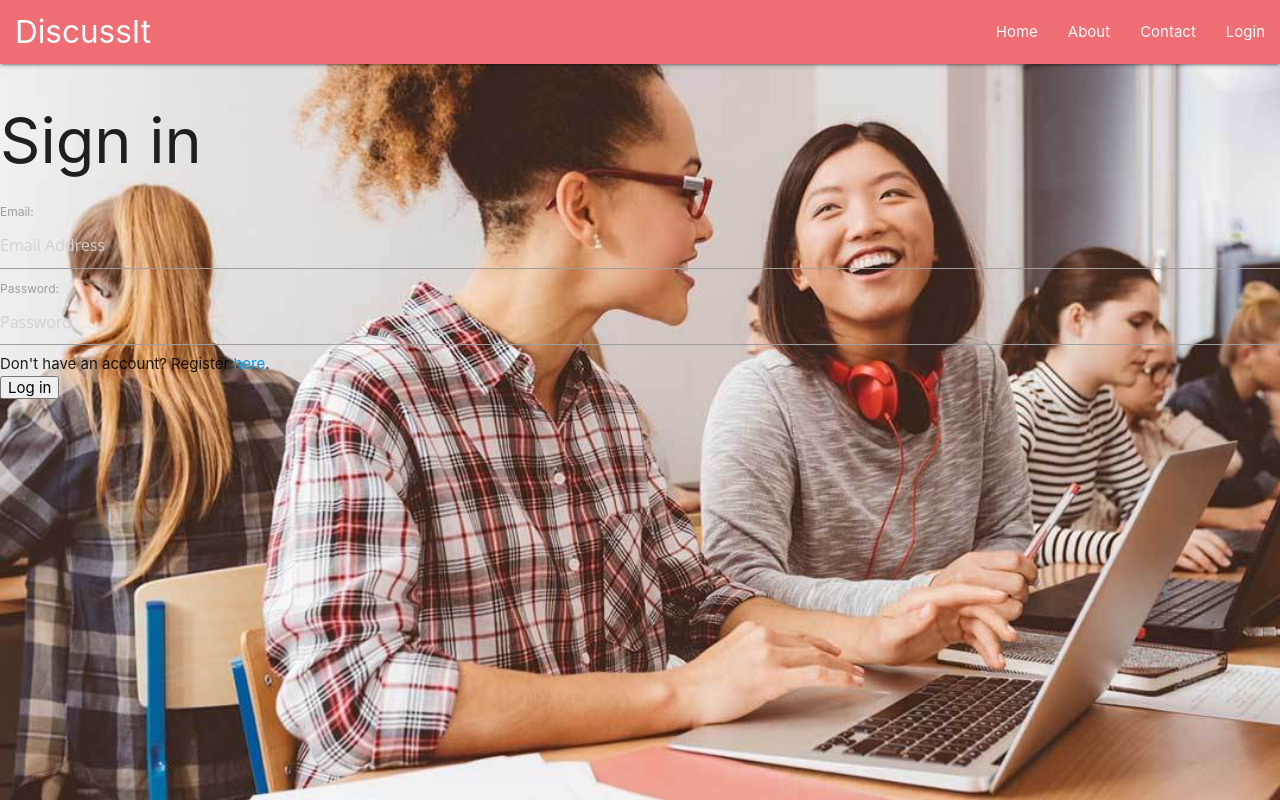
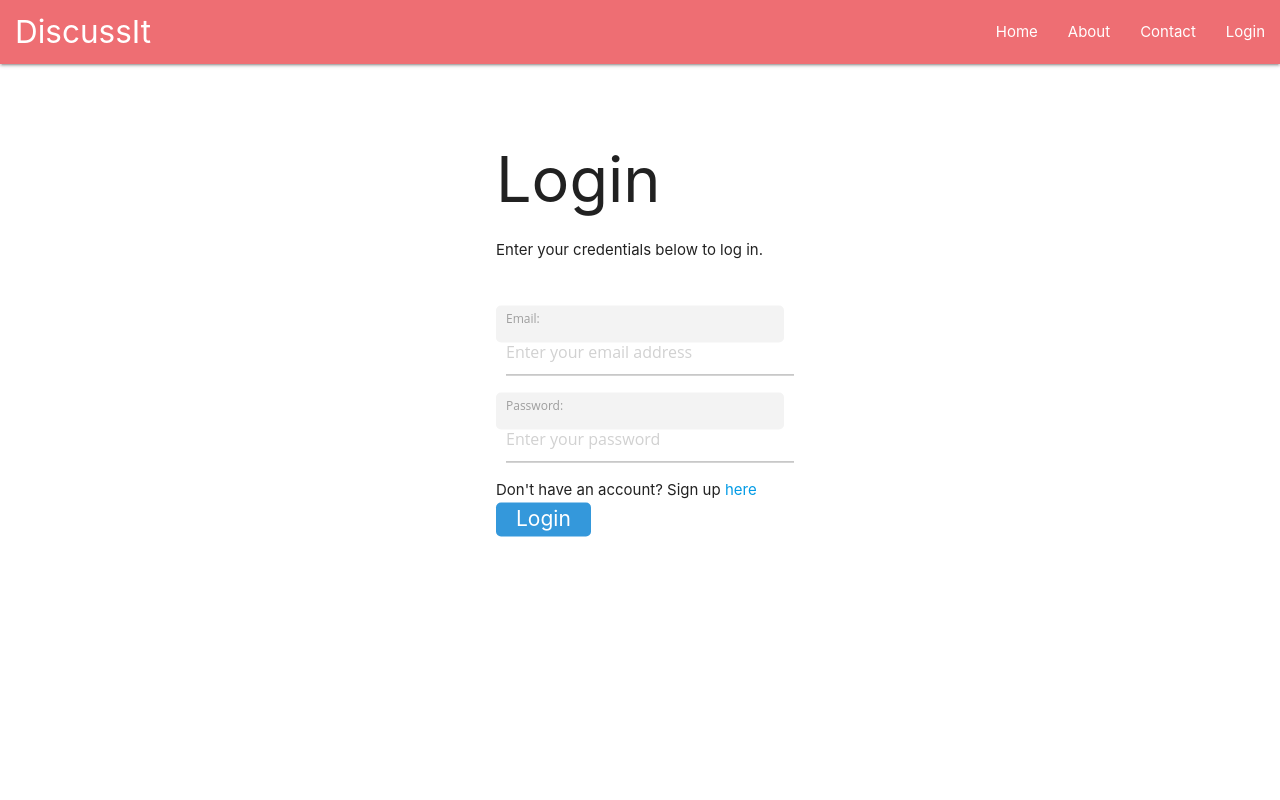
Before and after one commit to byadav02717/discussit, a React (Create React App) app in the folder client/: page /login in a window 1280 px wide. Built offline with nearby package versions, Linux system fonts and the light colour scheme.

Commit message:
some fixes for css

```diff
--- a/client/src/Form.css
+++ b/client/src/Form.css
@@ -1,3 +1,13 @@
+.form-content-centre {
+    margin: 0;
+  position: absolute;
+  top: 40%;
+  left: 50%;
+  -ms-transform: translate(-50%, -50%);
+  transform: translate(-50%, -50%);
+}
+
+
 .form-input{
     margin-top:6px;
     min-width:18em;
--- a/client/src/css/Home.css
+++ b/client/src/css/Home.css
@@ -1,10 +1,9 @@
-body {
+.home {
   background-image: url('student-image.jpg');
   background-repeat: no-repeat;
   background-attachment: fixed;
   background-size: cover;
 }
-
 
 /* Style the button and place it in the middle of the container/image */
 .btn {
--- a/client/src/pages/Home.js
+++ b/client/src/pages/Home.js
@@ -5,7 +5,7 @@ import '../css/Home.css';
 
 export default function Home() {
     return (
-        <div id="home">
+        <div className="home">
          <div className = "container">
 
       <Link to="/login">
--- a/client/src/pages/Login.js
+++ b/client/src/pages/Login.js
@@ -37,31 +37,41 @@ function Login(){
 
 
     return (
-      <div id="login-form">
+      <div className='form-content-centre'>
           <form className='form' onSubmit={handleSubmit}>
-      <div className='form-inputs'>
-        <h1>Sign in</h1>
-     <label>
+            <h1 className='form-title'>
+              Login
+            </h1>
+            <p>Enter your credentials below to log in.</p>
+            <br />
+
+
+          <div className='form-input'>
+            <label htmlFor='Email' className='form-label'>
               Email:
             </label>
-       <input className='form-input'
+              <input
+              id='Email'
+              className='form-input'
               type="text"
-       //name = "Email"
-       placeholder="Email Address"
+              placeholder="Enter your email address"
               onChange={(e)=>{
                 setemailReg(e.target.value);
              }}
 
               />
+
           </div>
-     <div className='form-inputs'>
-     <label>
+
+            <div className='form-input'>
+            <label htmlFor='pass' className='form-label'>
               Password:
             </label>
-     <input className='form-input'
+              <input
+              id='pass'
+              className='form-input'
               type="password"
-       //name="Password"
-       placeholder="Password"
+              placeholder="Enter your password"
               onChange={(e)=>{
                 setpasswordReg(e.target.value);
              }}
@@ -69,14 +79,13 @@ function Login(){
               />
             </div>
 
+            Don't have an account? Sign up <a href='/register'>here</a>
+            <br />
 
-     Don't have an account? Register <a href='/register'>here</a>.
-     <br></br>
-     <button type="submit">Log in</button>
+          <button className='button' type="submit">Login</button>
+        </form>
 
-   </form>
-   <h1>{LoginStatus}</h1>
-   </div>
+       </ div>
     );
 }
 
--- a/client/src/pages/Register.js
+++ b/client/src/pages/Register.js
@@ -3,6 +3,7 @@ import {useState} from 'react';
 import '../Form.css';
 import axios from 'axios';
 import { useHistory } from "react-router-dom";
+
 function Register() {
 
   let history = useHistory();
@@ -36,7 +37,6 @@ function Register() {
     }
 
     return (
-      <div id="register-form">
         <div className='form-content-centre'>
           <form className='form' onSubmit={handleSubmit}>
             <h1 className='form-title'>
@@ -81,14 +81,13 @@ function Register() {
               />
             </div>
 
+             Already have an account? Log in <a href='/login'>here</a>
+             <br />
+
           <button className='button' type="submit">Register</button>
         </form>
 
-
        </ div>
-       </div>
-
-
     );
 }
 export default Register;
```
Lines whose indentation alone changed are shown as unchanged.
